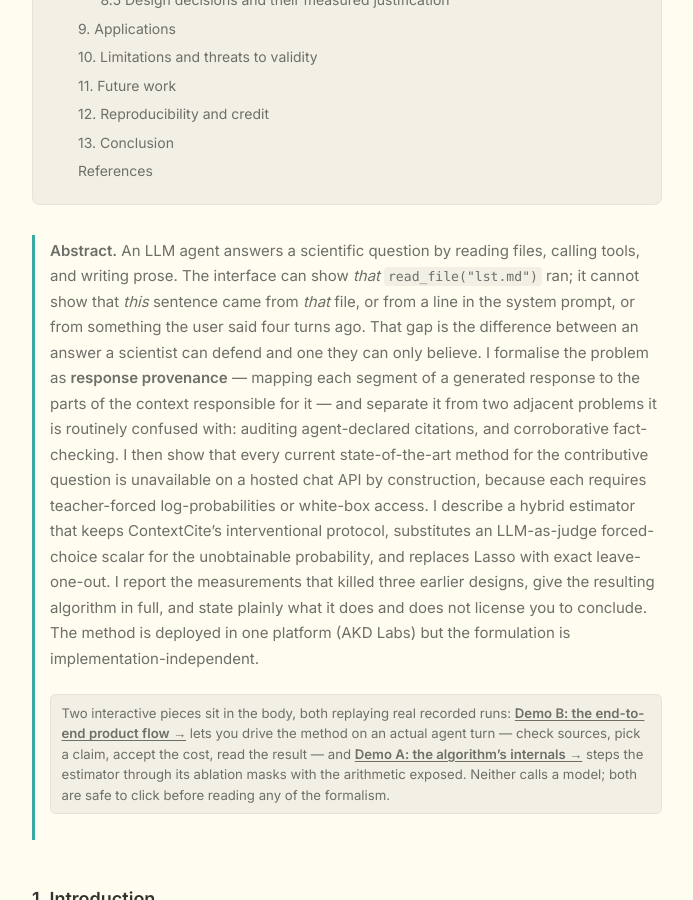
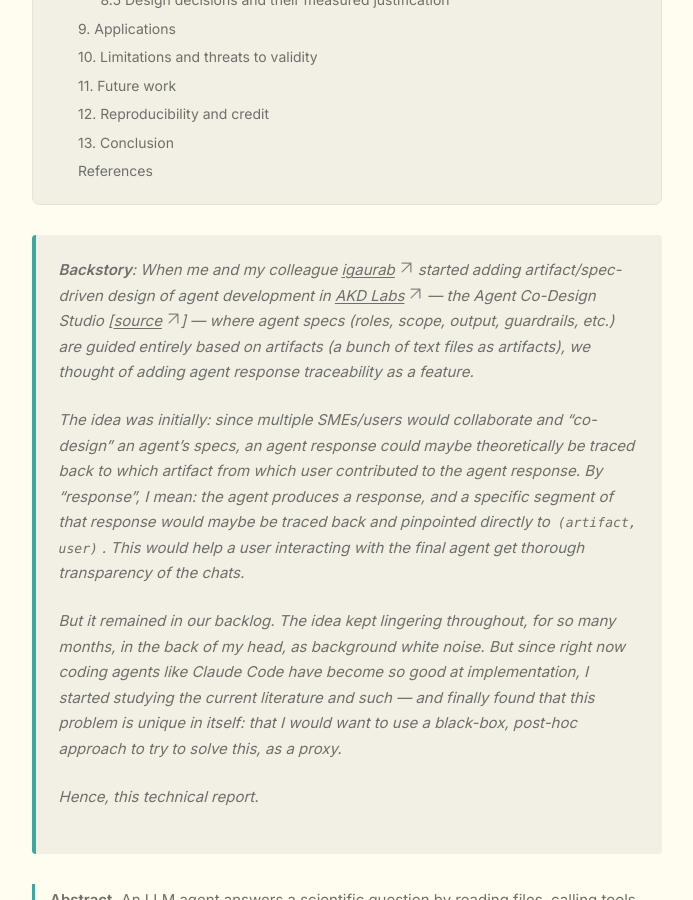
Before and after one commit to NISH1001/NISH1001.github.io, a Jekyll site: the page built from _posts/research/2026-07-30-response-provenance.markdown, in a window 1280 px wide and 900 px high, scrolled down 1709 px. Shown: the whole window, without its empty margins (293-986 px from the left). Built offline with Jekyll 4.4.1, drawn with Linux system fonts in a browser that asks for light colours; some of the changed text lies outside the part shown.

Commit message:
Add backstory to the provenance report and shorten its URL
Opens with how the work actually started: adding artifact/spec-driven agent design in AKD
Labs with igaurab, wanting a response segment to trace back to (artifact, user) so anyone
chatting with a co-designed agent could see whose contribution a sentence rested on. It
sat in the backlog for months until coding agents made the implementation cheap enough to
attempt, at which point the literature turned out to rule out every white-box method and
leave only a black-box post-hoc proxy.

Kept in the author's own words with typos and grammar corrected rather than rewritten.
Links AKD Labs, the akd-labs repository and igaurab on first mention.

Also adds per-author attribution to future work, which is the half of the original
(artifact, user) ambition this report does not deliver: the span is already localised and
verified, so what is missing is authorship metadata on the artifacts rather than anything
in the estimator.

Slug shortened from response-provenance-agent-traceability to response-provenance by
renaming the file, so the permalink pattern produces it rather than a per-post override.
The longer URL now 404s; no redirect, as requested.

```diff
--- a/_posts/research/2026-07-30-response-provenance-agent-traceability.markdown
+++ b/_posts/research/2026-07-30-response-provenance.markdown
@@ -40,6 +40,27 @@ figure figcaption{font-size:.85rem;line-height:1.5;color:var(--text,#666);opacit
 table{font-size:.9rem}
 .small-note{font-size:.85rem;color:var(--text,#666);opacity:.8}
 </style>
+
+> **Backstory**: When me and my colleague [igaurab](https://github.com/igaurab) started adding
+> artifact/spec-driven design of agent development in [AKD Labs](https://labs.akd.odsi.io) — the
+> Agent Co-Design Studio [[source](https://github.com/NASA-IMPACT/akd-labs)] — where agent specs
+> (roles, scope, output, guardrails, etc.) are guided entirely based on artifacts (a bunch of text
+> files as artifacts), we thought of adding agent response traceability as a feature.
+>
+> The idea was initially: since multiple SMEs/users would collaborate and "co-design" an agent's
+> specs, an agent response could maybe theoretically be traced back to which artifact from which
+> user contributed to the agent response. By "response", I mean: the agent produces a response, and
+> a specific segment of that response would maybe be traced back and pinpointed directly to
+> `(artifact, user)`. This would help a user interacting with the final agent get thorough
+> transparency of the chats.
+>
+> But it remained in our backlog. The idea kept lingering throughout, for so many months, in the
+> back of my head, as background white noise. But since right now coding agents like Claude Code
+> have become so good at implementation, I started studying the current literature and such — and
+> finally found that this problem is unique in itself: that I would want to use a black-box,
+> post-hoc approach to try to solve this, as a proxy.
+>
+> Hence, this technical report.
 
 <div class="paper-abstract" markdown="1">
 **Abstract.** An LLM agent answers a scientific question by reading files, calling tools, and
@@ -2027,6 +2048,16 @@ stronger than either component alone: the marker supplies the offset, and verifi
 guarantee the 2026 audit found missing <span class="cite" data-ref="Onweller, H., Lumer, E., Huber, A., Ramchandani, P., Subbiah, V. K., &amp; Feld, C. (2026). Cited but Not Verified: Parsing and Evaluating Source Attribution in LLM Deep Research Agents. arXiv:2605.06635."><a href="#ref-cited-not-verified">[2]</a></span>.
 The objection to declared citations is to trusting them unverified, not to producing them.
 
+The extension closest to the original motivation is **per-author attribution**. The problem this
+work started from was not "which artifact" but `(artifact, user)` — which *colleague's* contribution
+a sentence rests on, in a workspace several domain experts co-design. Everything here delivers the
+first half. The second needs the artifact tree to carry authorship at a granularity finer than the
+file: a source unit would have to resolve to the person who wrote the span that was quoted, not
+merely to the person who last touched the file. Since the span is already localised and verified
+(§6.6), the missing piece is provenance metadata on the artifacts themselves rather than anything in
+the estimator — which makes it a tractable next step, and the one that would make this useful to the
+people it was designed for.
+
 Finally, the work this method most needs is not architectural. Every threshold in §7.8 —
 $\tau$, $\tau_\Gamma$, $\theta$, the verbatim pair $(\ell_q, \rho)$ — was set by inspection on a
 small number of real turns. None is calibrated against annotated ground truth, and the honest
```
